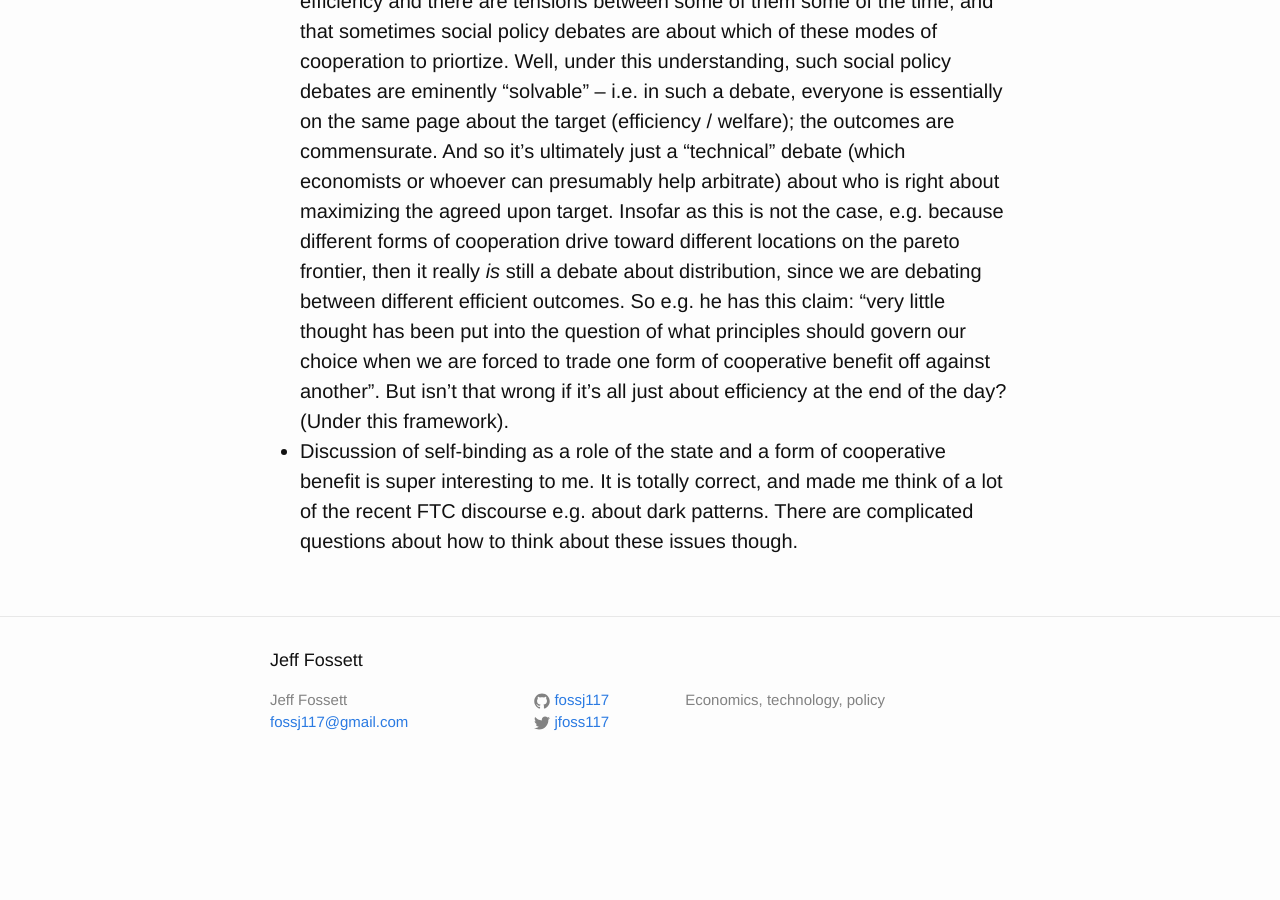
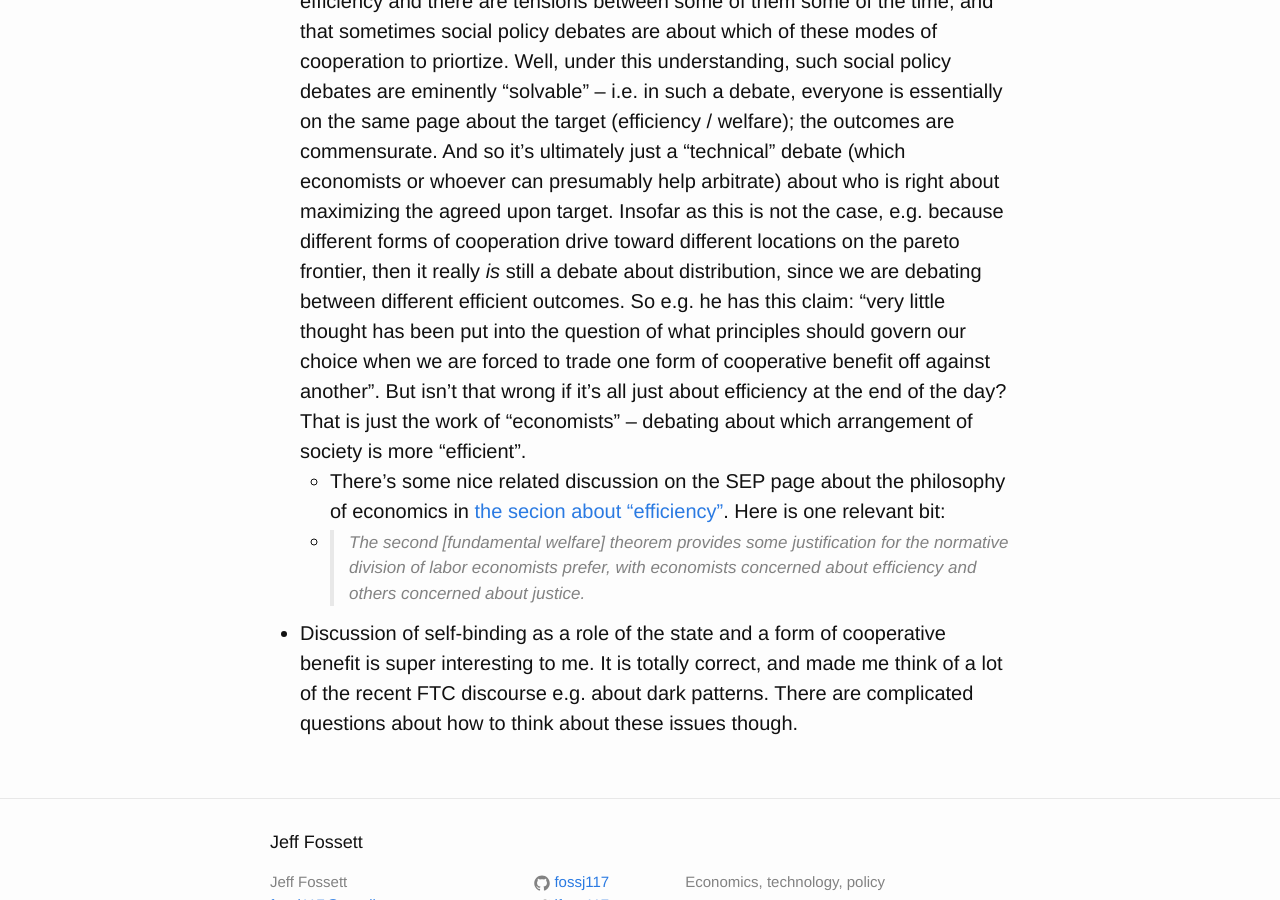
Before and after one commit to Fossj117/fossj117.github.io, a Jekyll site: the page built from _posts/decentralized-society-iap/2024-01-06-decentralized-society-class1.md, in a window 1280 px wide and 900 px high, scrolled down 3249 px. Built offline with Jekyll 4.4.1, drawn with Linux system fonts in a browser that asks for light colours; a script that is not in the unit is left out; before the commit the page ends 4040 px from its top, so only the background shows below that.

Commit message:
update desoc heath post

```diff
--- a/_posts/decentralized-society-iap/2024-01-06-decentralized-society-class1.md
+++ b/_posts/decentralized-society-iap/2024-01-06-decentralized-society-class1.md
@@ -39,5 +39,7 @@ A few (very) quick note-to-self comments for now:
 - What do we miss in taking for granted this economistic perspective? Contrast with anarchrist perspectives on "cooperation". What happens to our imaginaries of what is possible when we conjure these types of self-interested publics? What do we pay attention to or not?
 - Elaborating a bit: on this setup, "cooperation" is essentially made definitionally impossible without the help of some set of external constraints (i.e. some sort of institution), right? Cooperation is exactly the problem that institutions solve -- what individuals can't manage in the "state of nature" or when left to their own devices. This seemingly rules out most of the kinds of tacit, emergent, non-hierarchical cooperation that e.g. Scott lauds in _Two Cheers_ as characteristic of anarchist solutions. In general, I have many worries about "state of nature" arguments, partly aided by Scott's discussion of them. After all, we never observe the "state of nature", and in particular never really observe people free from influence of the institutional settings that we have constructed for them (aside cross-country and time variation); Scott asks: what if our institutional design, premised on some theorized state of nature, plays a role in bringing about the exact kind of individual it posited in the state of nature? (in particular here: an individual who has lost the impulse to spontaneous cooperation).
 - I want to connect this piece with Ostrom. I think we are reading some of her soon.
-- Something that confuses me about the ultimate critique. Suppose we grant the main argument that there are multiple modes of producing cooperative efficiency and there are tensions between some of them some of the time, and that sometimes social policy debates are about which of these modes of cooperation to priortize. Well, under this understanding, such social policy debates are eminently "solvable" -- i.e. in such a debate, everyone is essentially on the same page about the target (efficiency / welfare); the outcomes are commensurate. And so it's ultimately just a "technical" debate (which economists or whoever can presumably help arbitrate) about who is right about maximizing the agreed upon target. Insofar as this is not the case, e.g. because different forms of cooperation drive toward different locations on the pareto frontier, then it really _is_ still a debate about distribution, since we are debating between different efficient outcomes. So e.g. he has this claim: "very little thought has been put into the question of what principles should govern our choice when we are forced to trade one form of cooperative benefit off against another". But isn't that wrong if it's all just about efficiency at the end of the day? (Under this framework).
+- Something that confuses me about the ultimate critique. Suppose we grant the main argument that there are multiple modes of producing cooperative efficiency and there are tensions between some of them some of the time, and that sometimes social policy debates are about which of these modes of cooperation to priortize. Well, under this understanding, such social policy debates are eminently "solvable" -- i.e. in such a debate, everyone is essentially on the same page about the target (efficiency / welfare); the outcomes are commensurate. And so it's ultimately just a "technical" debate (which economists or whoever can presumably help arbitrate) about who is right about maximizing the agreed upon target. Insofar as this is not the case, e.g. because different forms of cooperation drive toward different locations on the pareto frontier, then it really _is_ still a debate about distribution, since we are debating between different efficient outcomes. So e.g. he has this claim: "very little thought has been put into the question of what principles should govern our choice when we are forced to trade one form of cooperative benefit off against another". But isn't that wrong if it's all just about efficiency at the end of the day? That is just the work of "economists" -- debating about which arrangement of society is more "efficient".
+  - There's some nice related discussion on the SEP page about the philosophy of economics in [the secion about "efficiency"](https://plato.stanford.edu/entries/economics/#Effi). Here is one relevant bit:
+  - > The second \[fundamental welfare\] theorem provides some justification for the normative division of labor economists prefer, with economists concerned about efficiency and others concerned about justice.
 - Discussion of self-binding as a role of the state and a form of cooperative benefit is super interesting to me. It is totally correct, and made me think of a lot of the recent FTC discourse e.g. about dark patterns. There are complicated questions about how to think about these issues though.
```
